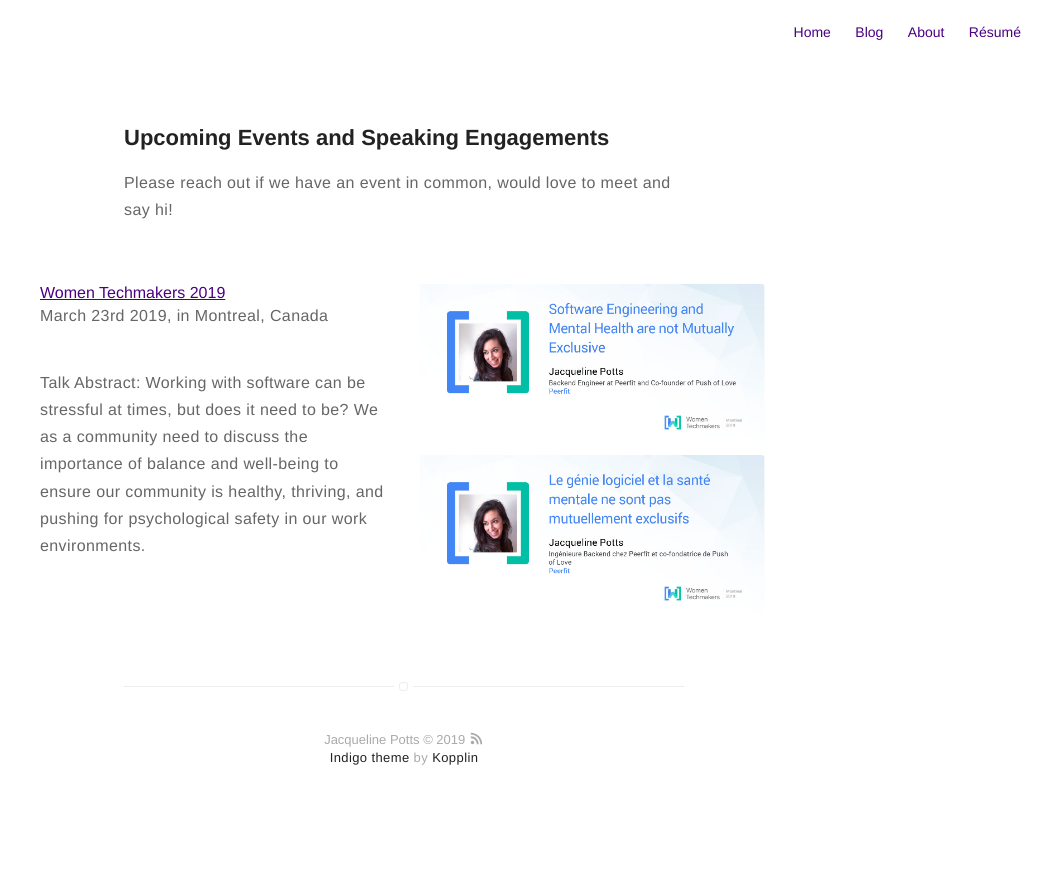
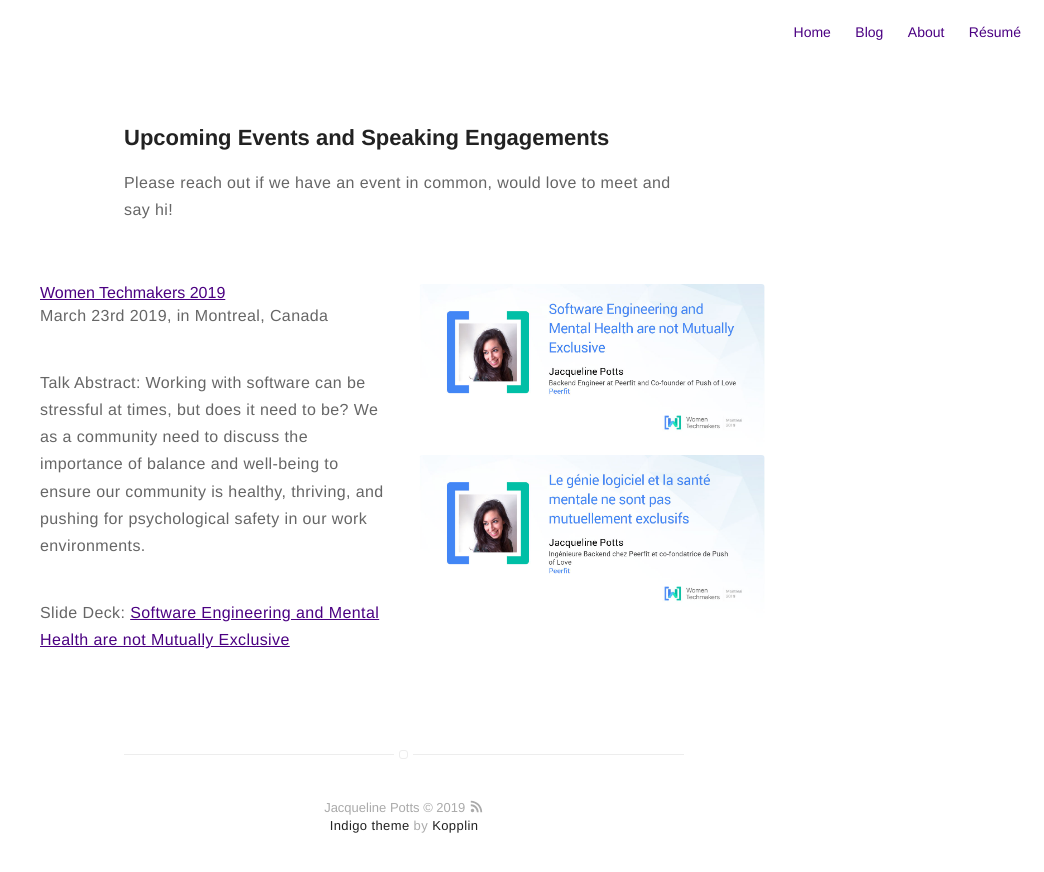
Before and after one commit to jpotts244/jpotts244.github.io, a Jekyll site: the page built from events.md, in a window 1280 px wide. Shown: the top 872 px of the page, without its empty margins (236-1280 px from the left). Built offline with Jekyll 4.4.1, drawn with Linux system fonts in a browser that asks for light colours.

Commit message:
Add link to slide deck

```diff
--- a/events.md
+++ b/events.md
@@ -11,6 +11,10 @@ Please reach out if we have an event in common, would love to meet and say hi!
     <p>March 23rd 2019, in Montreal, Canada</p>
     <p>Talk Abstract:
     Working with software can be stressful at times, but does it need to be? We as a community need to discuss the importance of balance and well-being to ensure our community is healthy, thriving, and pushing for psychological safety in our work environments.</p>
+
+    <p>Slide Deck:
+      <a href="https://speakerdeck.com/jpotts244/software-engineering-and-mental-health-are-not-mutually-exclusive">Software Engineering and Mental Health are not Mutually Exclusive</a>
+    </p>
   </div>
   <div class="toright">
     <img class="image" src="../assets/images/wtm-card-english.png" alt="Alt Text">
```
